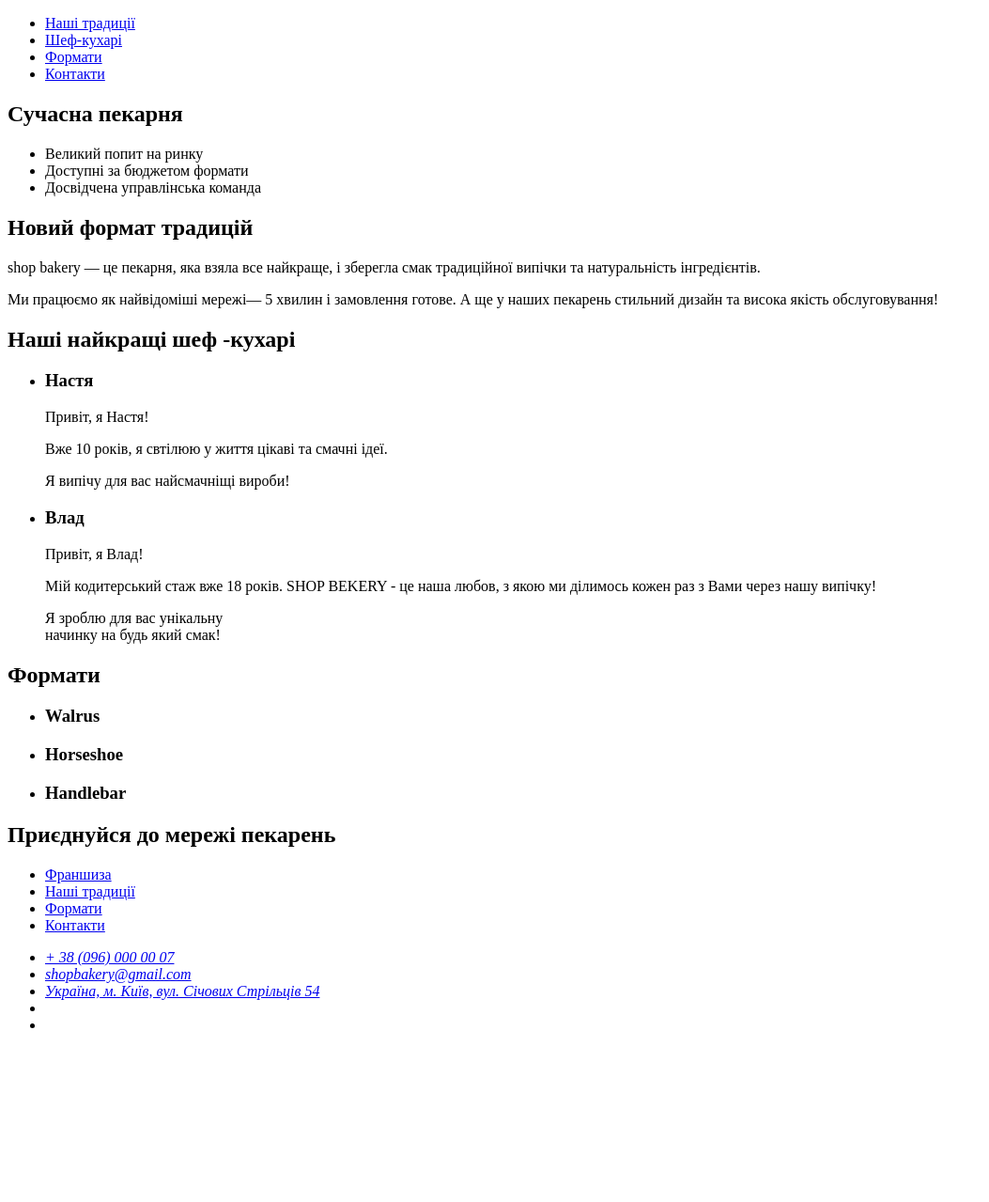
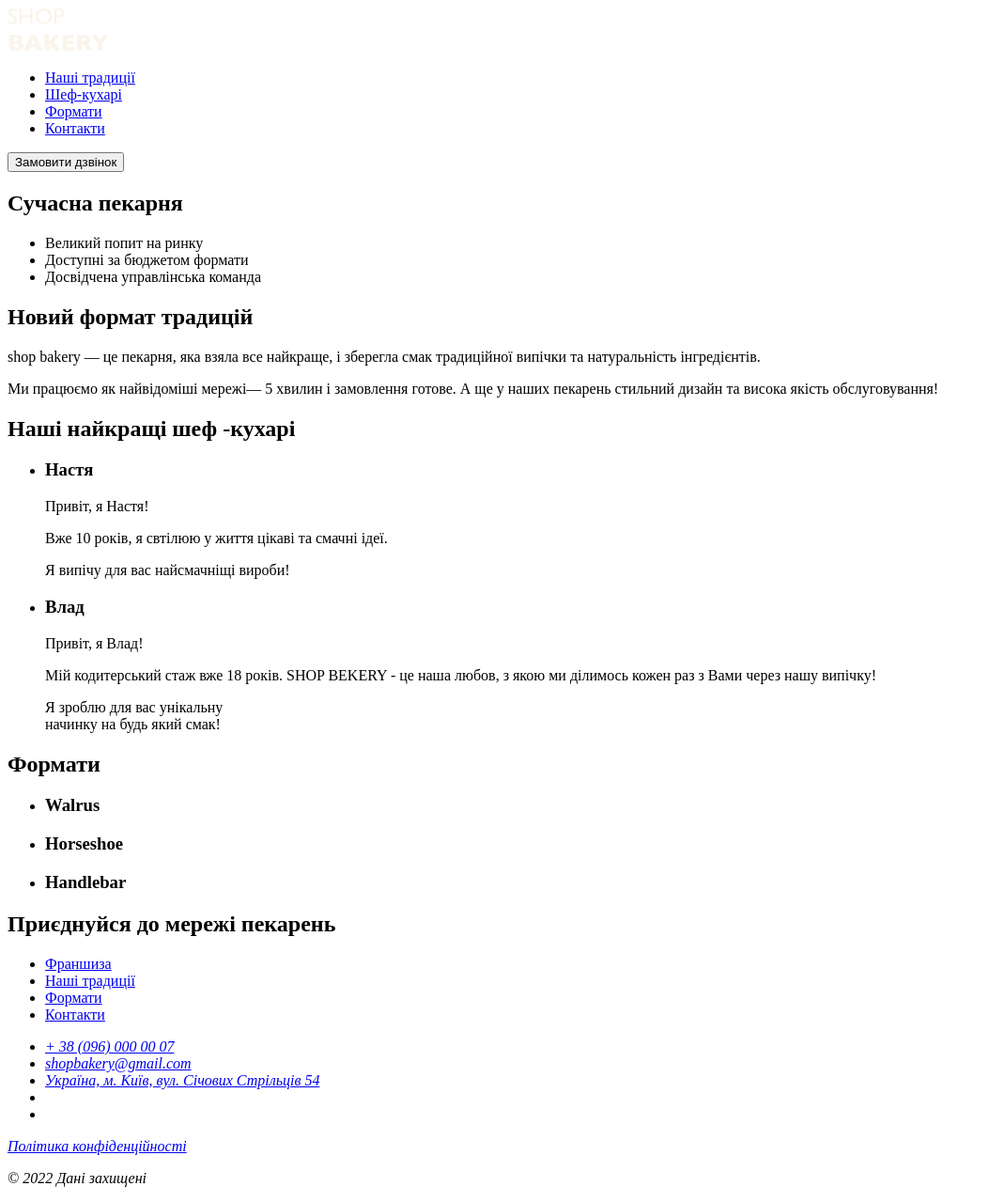
Before and after one commit to RomanEseker/bakery, a plain HTML site: page index.html in a window 1280 px wide. Shown: the whole page at 94% size, without its empty margins (0-1053 px from the left). Before the commit the page ends 1116 px from the top, so only its background shows below. Drawn offline with Linux system fonts and the light colour scheme.

Commit message:
finished 3 module

```diff
--- a/index.html
+++ b/index.html
@@ -9,7 +9,7 @@
     <header>
       <nav>
         <a href="#">
-          <!-- logo and menu  -->
+          <img src="./imgs/logo.svg" alt="" />
         </a>
         <ul>
           <li><a href="#">Наші традиції</a></li>
@@ -18,7 +18,7 @@
           <li><a href="#">Контакти</a></li>
         </ul>
       </nav>
-      <!-- order -->
+      <button type="submit">Замовити дзвінок</button>
     </header>
     <main>
       <section>
@@ -126,6 +126,8 @@
             </a>
           </li>
         </ul>
+        <a href="#" target="_blank">Політика конфіденційності</a>
+        <p>© 2022 Дані захищені</p>
       </address>
     </footer>
   </body>
```
Also changed, not shown: imgs/baker-man.png (added), imgs/logo.svg (added).
